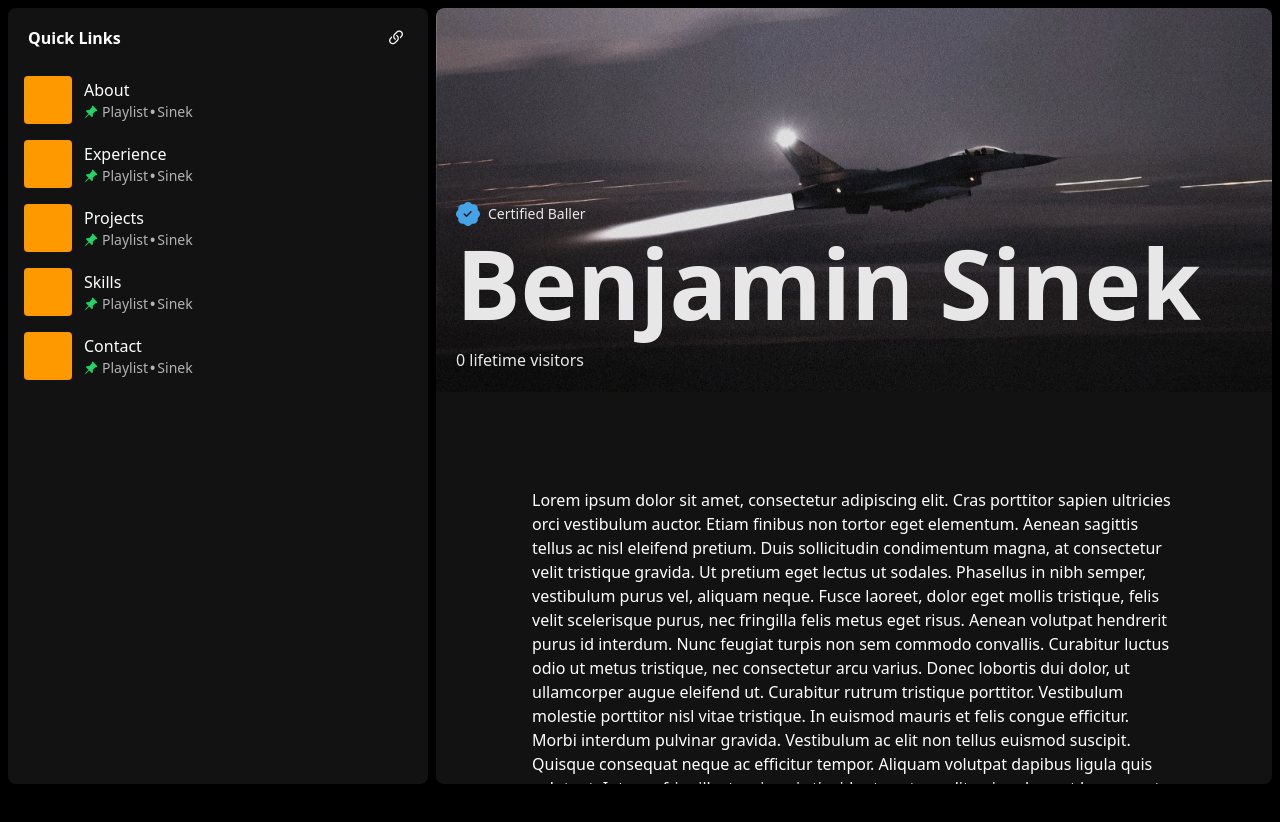
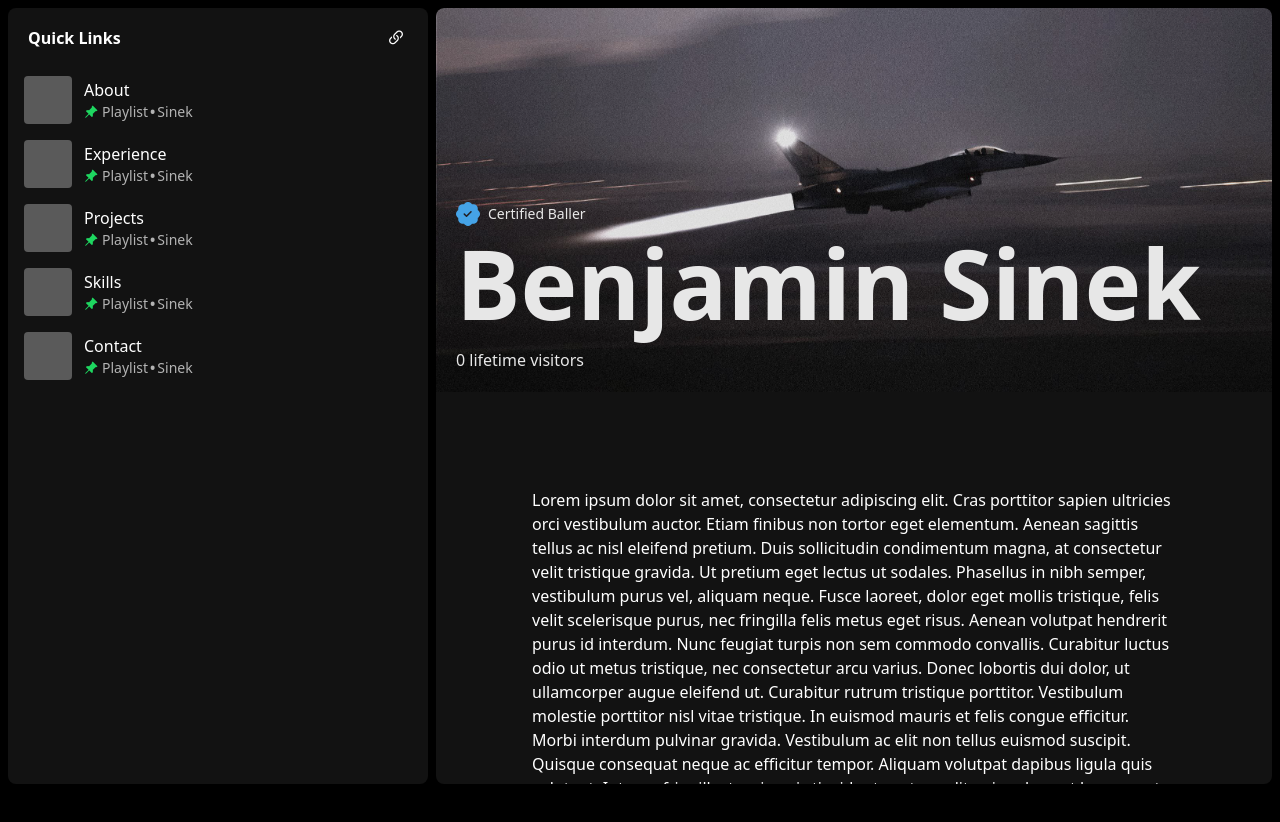
Before and after one commit to bsinek/my-portfolio, a React (Vite) app: page / in a window 1280 px wide. Shown: the top 822 px of the page. Built offline with nearby package versions, Linux system fonts and the light colour scheme; a web font is replaced by a local one.

Commit message:
fix(sidebar-item): changed the default background color to grey

```diff
--- a/src/components/SidebarItem.jsx
+++ b/src/components/SidebarItem.jsx
@@ -1,7 +1,7 @@
 export const SidebarItem = ({ href, label }) => {
     return (
        <a href={href} className="group/item flex gap-3 h-16 p-2 rounded-md hover:bg-white/10">
-            <div className="relative h-12 w-12 rounded-sm bg-amber-500 group-hover/item:bg-amber-500/50">
+            <div className="relative h-12 w-12 rounded-sm bg-white/30 group-hover/item:bg-white/10">
                 <div className="absolute inset-0 flex justify-center items-center">
                      <i className="bi bi-play-fill opacity-0 group-hover/item:opacity-100 text-2xl ml-0.5"></i>
                 </div>
```
